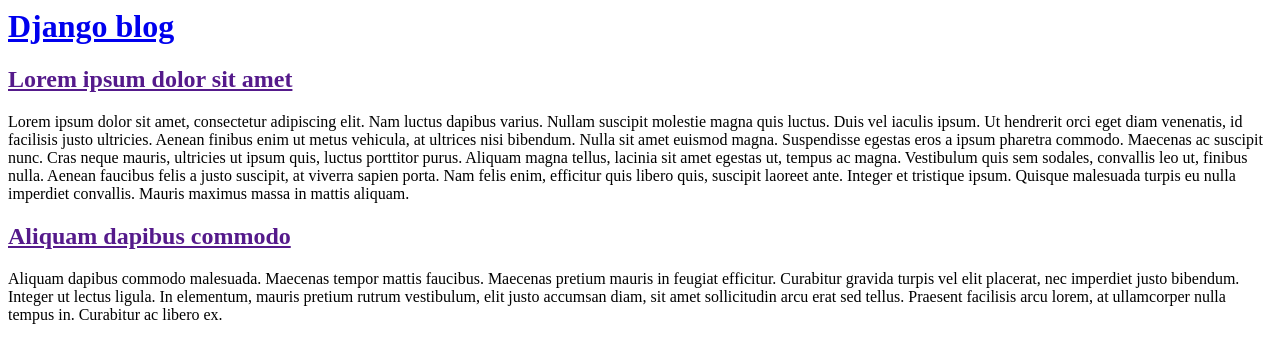
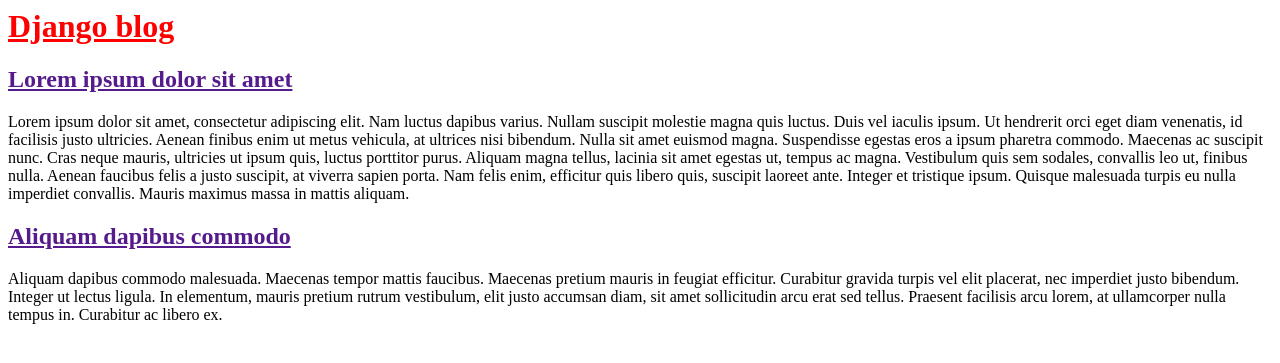
Before and after one commit to cigotete/study-python-django-basics, a Django app: page /blog in a window 1280 px wide. Shown: the top 363 px of the page. Run offline with Django 5.2, Linux system fonts and the light colour scheme; data comes from the database, SQL or seed files in the repository.

Commit message:
Added static files directory.

```diff
--- a/helloworld/helloworld/settings.py
+++ b/helloworld/helloworld/settings.py
@@ -119,6 +119,7 @@
 # https://docs.djangoproject.com/en/5.0/howto/static-files/
 
 STATIC_URL = "static/"
+STATICFILES_DIRS = [BASE_DIR / "static"]
 
 # Default primary key field type
 # https://docs.djangoproject.com/en/5.0/ref/settings/#default-auto-field
--- /dev/null
+++ b/helloworld/static/css/base.css
@@ -0,0 +1,3 @@
+header h1 a {
+  color: red;
+}
--- a/helloworld/templates/base.html
+++ b/helloworld/templates/base.html
@@ -1,6 +1,8 @@
+{% load static %}
 <html>
   <head>
     <title>Django blog</title>
+    <link rel="stylesheet" href="{% static 'css/base.css' %}">
   </head>
   <body>
     <header>
```
Lines whose indentation alone changed are shown as unchanged.
